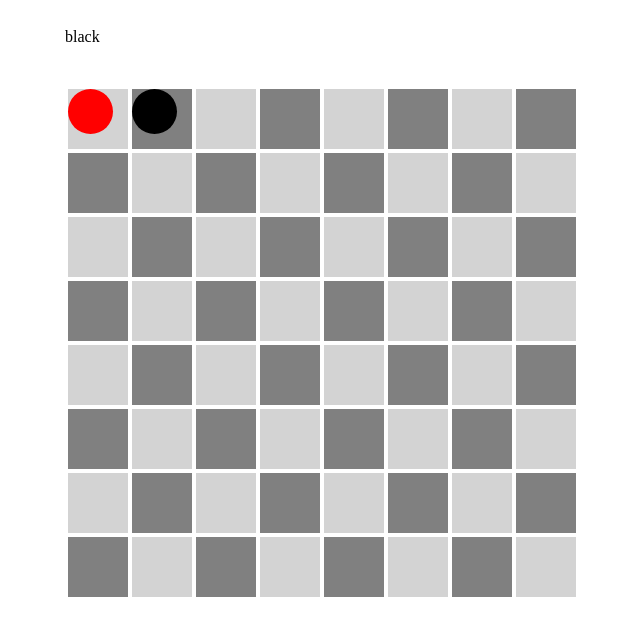
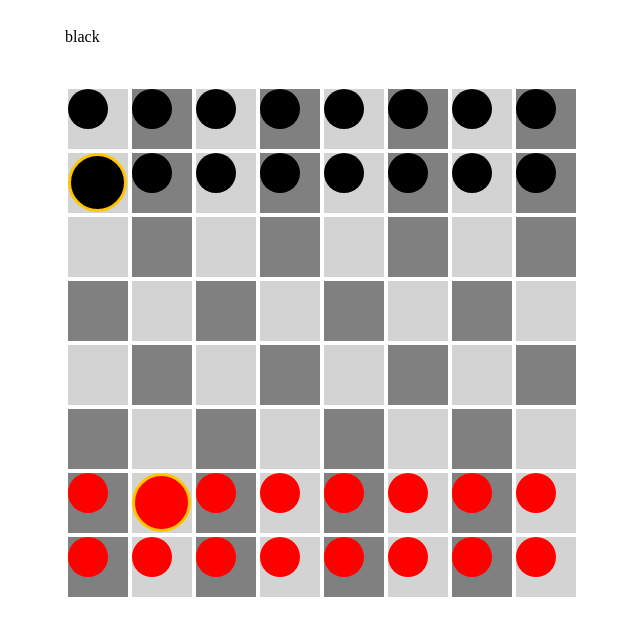
Before and after one commit to mreyes819/03hacktivatorCheckertron2000, a website: page public/index.html in a window 1280 px wide. Shown: the whole page, without its empty margins (259-899 px from the left). Drawn offline with Linux system fonts and the light colour scheme.

Commit message:
chore: save current

```diff
--- a/public/index.html
+++ b/public/index.html
@@ -11,7 +11,6 @@
   }
 
   .square {
-    position: relative;
     width: 60px;
     height: 60px;
     z-index: 0;
@@ -26,15 +25,24 @@
   }
 
   .circle {
-    position: all;
-    width: 45px;
-    height: 45px;
+    float: left;
+    align-items: center;
+    justify-content: center;
+    z-index: 100;
+    /*margin: auto;*/
+    width: 40px;
+    height: 40px;
     border-radius: 50%;
     -moz-border-radius: 50%;
     -webkit-border-radius: 50%;
-    z-index: 100;
   }
 
+  .select {
+    border: .2rem solid;
+    width: 53px;
+    height: 53px;
+    border-color: #ffc600;
+  }
   .red {
     background-color: red;
   }
@@ -52,7 +60,7 @@
       <tr>
         <td>
           <div class="square positive">
-            <div class="circle red"></div>
+            <div class="circle black"></div>
           </div>
         </td>
         <td>
@@ -61,48 +69,76 @@
           </div>
         </td>
         <td>
-          <div class="square positive"></div>
+          <div class="square positive">
+            <div class="circle black"></div>
+          </div>
         </td>
         <td>
-          <div class="square negative"></div>
+          <div class="square negative">
+            <div class="circle black"></div>
+          </div>
         </td>
         <td>
-          <div class="square positive"></div>
+          <div class="square positive">
+            <div class="circle black"></div>
+          </div>
         </td>
         <td>
-          <div class="square negative"></div>
+          <div class="square negative">
+            <div class="circle black"></div>
+          </div>
         </td>
         <td>
-          <div class="square positive"></div>
+          <div class="square positive">
+            <div class="circle black"></div>
+          </div>
         </td>
         <td>
-          <div class="square negative "></div>
+          <div class="square negative ">
+            <div class="circle black"></div>
+          </div>
         </td>
       </tr>
       <tr>
         <td>
-          <div class="square negative"></div>
+          <div class="square positive">
+            <div class="circle black select"></div>
+          </div>
         </td>
         <td>
-          <div class="square positive"></div>
+          <div class="square negative">
+            <div class="circle black"></div>
+          </div>
         </td>
         <td>
-          <div class="square negative"></div>
+          <div class="square positive">
+            <div class="circle black"></div>
+          </div>
         </td>
         <td>
-          <div class="square positive"></div>
+          <div class="square negative">
+            <div class="circle black"></div>
+          </div>
         </td>
         <td>
-          <div class="square negative"></div>
+          <div class="square positive">
+            <div class="circle black"></div>
+          </div>
         </td>
         <td>
-          <div class="square positive"></div>
+          <div class="square negative">
+            <div class="circle black"></div>
+          </div>
         </td>
         <td>
-          <div class="square negative"></div>
+          <div class="square positive">
+            <div class="circle black"></div>
+          </div>
         </td>
         <td>
-          <div class="square positive"></div>
+          <div class="square negative ">
+            <div class="circle black"></div>
+          </div>
         </td>
       </tr>
       <tr>
@@ -211,54 +247,86 @@
       </tr>
       <tr>
         <td>
-          <div class="square positive"></div>
+          <div class="square negative">
+            <div class="circle red"></div>
+          </div>
         </td>
         <td>
-          <div class="square negative"></div>
+          <div class="square positive">
+            <div class="circle red select"></div>
+          </div>
         </td>
         <td>
-          <div class="square positive"></div>
+          <div class="square negative">
+            <div class="circle red"></div>
+          </div>
         </td>
         <td>
-          <div class="square negative"></div>
+          <div class="square positive">
+            <div class="circle red"></div>
+          </div>
         </td>
         <td>
-          <div class="square positive"></div>
+          <div class="square negative">
+            <div class="circle red"></div>
+          </div>
         </td>
         <td>
-          <div class="square negative"></div>
+          <div class="square positive">
+            <div class="circle red"></div>
+          </div>
         </td>
         <td>
-          <div class="square positive"></div>
+          <div class="square negative">
+            <div class="circle red"></div>
+          </div>
         </td>
         <td>
-          <div class="square negative"></div>
+          <div class="square positive">
+            <div class="circle red"></div>
+          </div>
         </td>
       </tr>
       <tr>
         <td>
-          <div class="square negative"></div>
+          <div class="square negative">
+            <div class="circle red"></div>
+          </div>
         </td>
         <td>
-          <div class="square positive"></div>
+          <div class="square positive">
+            <div class="circle red"></div>
+          </div>
         </td>
         <td>
-          <div class="square negative"></div>
+          <div class="square negative">
+            <div class="circle red"></div>
+          </div>
         </td>
         <td>
-          <div class="square positive"></div>
+          <div class="square positive">
+            <div class="circle red"></div>
+          </div>
         </td>
         <td>
-          <div class="square negative"></div>
+          <div class="square negative">
+            <div class="circle red"></div>
+          </div>
         </td>
         <td>
-          <div class="square positive"></div>
+          <div class="square positive">
+            <div class="circle red"></div>
+          </div>
         </td>
         <td>
-          <div class="square negative"></div>
+          <div class="square negative">
+            <div class="circle red"></div>
+          </div>
         </td>
         <td>
-          <div class="square positive"></div>
+          <div class="square positive">
+            <div class="circle red"></div>
+          </div>
         </td>
       </tr>
     </table>
```
